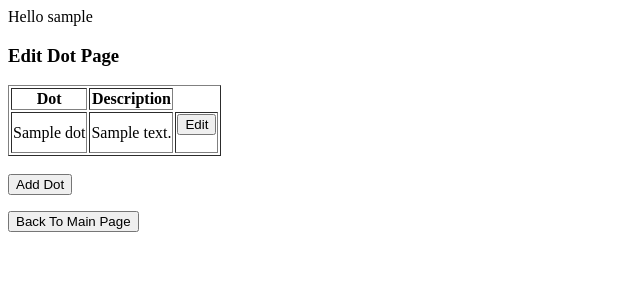
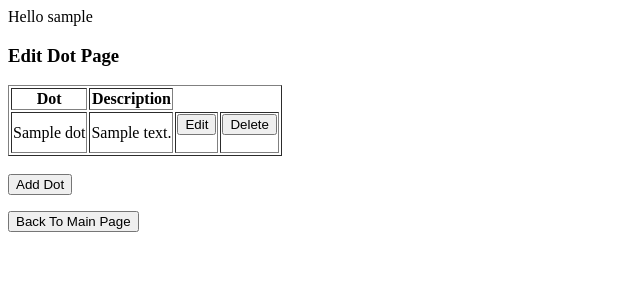
Before and after one commit to sjkendall88/CurateDots, a PHP site: page /editDotList.php in a window 1280 px wide. Shown: the top 300 px of the page, without its empty margins (0-640 px from the left). Run offline with PHP 8.4, Linux system fonts and the light colour scheme; the visitor is signed in with stand-in values (Sample User, id 1); tables that the repository leaves empty or names only in its code hold one stand-in row (values such as "Sample post").

Commit message:
complete step 7

```diff
--- a/Includes/db.php
+++ b/Includes/db.php
@@ -94,7 +94,12 @@ class CuratorDB extends mysqli {
 
     public function update_dot($dotID, $dot_name, $dot_description){
         $descriptionI = $this->real_escape_string($description);
-        $query = "UPDATE dots SET dots_name = '". $dot_name . "', dots_description = '". $dot_description . "' WHERE dots_ID ='" . $dotID . "';";
+        $query = "UPDATE dots SET dots_name = '". $dot_name . "', dots_description = '". $dot_description . "' WHERE dots_id ='" . $dotID . "';";
+        $this->query($query);
+    }
+
+    public function delete_dot($dotID){
+        $query = "DELETE FROM dots WHERE dots_id ='". $dotID . "';";
         $this->query($query);
     }
 }
--- a/editDotList.php
+++ b/editDotList.php
@@ -38,6 +38,12 @@ and open the template in the editor.
             <input type="submit" name="editDot" value="Edit">
         </form>
     </td>
+    <td>
+        <form name="deleteDot" action="deleteDot.php" method="POST">
+            <input type="hidden" name="dot_ID" value="<?php echo $dotID; ?>">
+            <input type="submit" name="deleteDot" value="Delete">
+        </form>
+    </td>
     <?php
     echo "</tr>\n";
     endwhile;
--- a/index.php
+++ b/index.php
@@ -19,9 +19,9 @@ if ($_SERVER['REQUEST_METHOD'] == "POST"){
             <meta charset="utf-8">
             <meta name="viewport" content="width=device-width, initial-scale=1">
             <title>CurateDots</title>
-            <!-- <link rel="stylesheet" href="CSS/cssSmall.css"/>
+            <link rel="stylesheet" href="CSS/cssSmall.css"/>
             <link rel="stylesheet" href="CSS/cssMed.css"/>
-            <link rel="stylesheet" href="CSS/css"/> -->
+            <link rel="stylesheet" href="CSS/css"/>
             <link href="CSS/normalization.css" rel="stylesheet">
         </head>
 
```
Also changed, not shown: deleteDot.php (added, +11 -0 lines).
